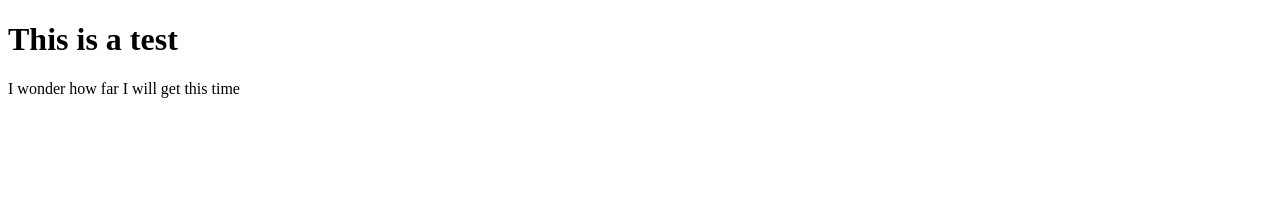
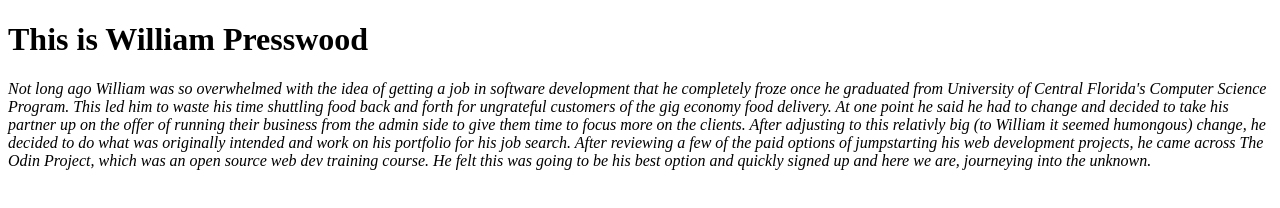
Before and after one commit to WilliamPresswood/OdinProject, a plain HTML site: page index.html in a window 1280 px wide. Drawn offline with Linux system fonts and the light colour scheme.

Commit message:
Added Header and paragraph explaining a little about my journey. Very rough draft

```diff
--- a/index.html
+++ b/index.html
@@ -7,8 +7,16 @@
     <title>Lets Go</title>
 </head>
 <body>
-    <h1>This is a test</h1>
-    <p>I wonder how far I will get this time</p>
+    <h1>This is <strong>William Presswood</strong></h1>
+    <p><em>Not long ago William was so overwhelmed with the idea of getting a job in software development that he completely froze
+        once he graduated from University of Central Florida's Computer Science Program. This led him to waste his time shuttling food
+        back and forth for ungrateful customers of the gig economy food delivery. At one point he said he had to change and decided to take
+        his partner up on the offer of running their business from the admin side to give them time to focus more on the clients. After
+        adjusting to this relativly big (to William it seemed humongous) change, he decided to do what was originally intended and work
+        on his portfolio for his job search. After reviewing a few of the paid options of jumpstarting his web development projects, he
+        came across The Odin Project, which was an open source web dev training course. He felt this was going to be his best option and
+        quickly signed up and here we are, journeying into the unknown.</em>
+    </p>
 
 </body>
 </html>
```
